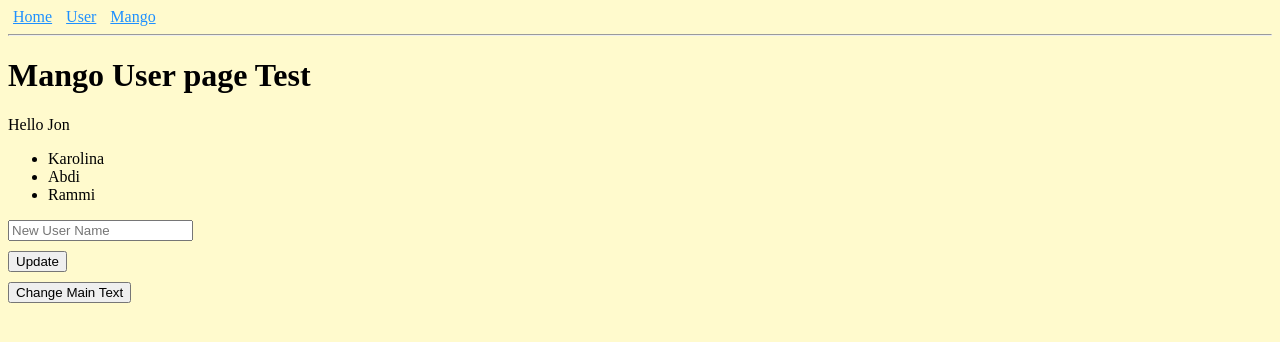
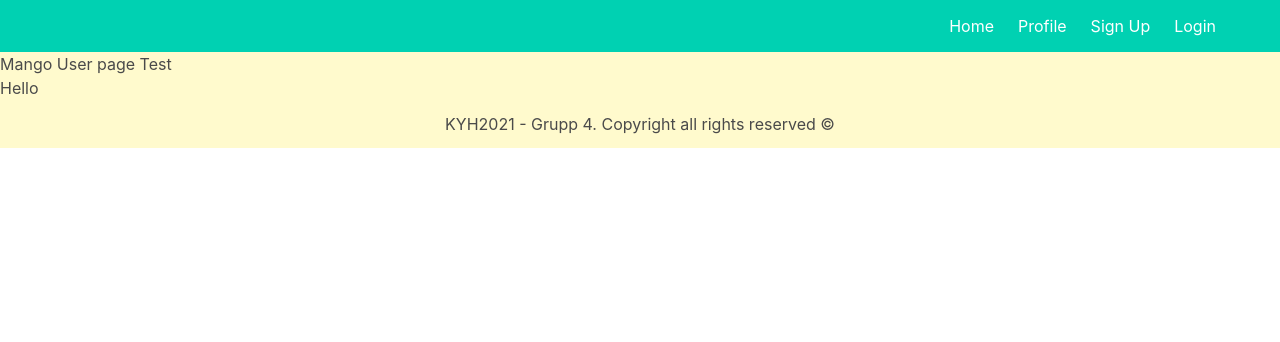
Before and after one commit to Jearnest94/Grupp_Fyra_Projektarbete, a Flask app: page /user in a window 1280 px wide. Shown: the top 342 px of the page. Run offline with Flask 2, Linux system fonts and the light colour scheme.

Commit message:
Added models.py, login.html, signup.html, blueprints(open,user,admin), CSS-styling

```diff
--- a/app.py
+++ b/app.py
@@ -1,31 +1,23 @@
 from flask import Flask, render_template, request, url_for, redirect
+from flask_sqlalchemy import SQLAlchemy
 
-app = Flask(__name__)
-username = 'Jon'
-users = ['Karolina', 'Abdi', 'Rammi']
+db = SQLAlchemy()
 
 
-@app.get('/')
-def index():
-    return render_template("index.html")
+def create_app():
+    app = Flask(__name__)
+    app.config['SECRET_KEY'] = '123secret'
+    app.config['SQLALCHEMY_DATABASE_URI'] = 'sqlite:///db.sqlite'
 
+    db.init_app(app)
 
-@app.get('/user')
-def user_get():
-    return render_template("user.html", name=username, friends=users)
+    from blueprints.open import bp_open
+    app.register_blueprint(bp_open)
 
+    from blueprints.user import bp_user
+    app.register_blueprint(bp_user)
 
-@app.post('/user')
-def user_post():
-    user_add = request.form['user_name']
-    users.append(user_add)
-    return redirect(url_for('user_get'))
+    from blueprints.admin import bp_admin
+    app.register_blueprint(bp_admin)
 
-
-@app.get('/mango')
-def mango():
-    return render_template("mango.html")
-
-
-if __name__ == '__main__':
-    app.run()
+    return app
--- /dev/null
+++ b/blueprints/__init__.py
@@ -0,0 +1,6 @@
+def main():
+    pass
+
+
+if __name__ == '__main__':
+    main()
--- /dev/null
+++ b/blueprints/admin/__init__.py
@@ -0,0 +1,3 @@
+from flask import Blueprint
+
+bp_admin = Blueprint('bp_admin', __name__)
--- /dev/null
+++ b/blueprints/user/__init__.py
@@ -0,0 +1,8 @@
+from flask import Blueprint, render_template
+
+bp_user = Blueprint('bp_user', __name__)
+
+
+@bp_user.get('/user')
+def user_get():
+    return render_template("user.html")
--- a/templates/base-template.html
+++ b/templates/base-template.html
@@ -2,19 +2,39 @@
 <html lang="en">
 <head>
     <meta charset="UTF-8">
+    <meta http-equiv="X-UA-Compatible" content="IE=edge">
+    <meta name="viewport" content="width=device-width, initial-scale=1">
     <title>{% block title %}{% endblock %}</title>
     <link rel="stylesheet" href="{{ url_for('static', filename='css/main.css') }}"/>
     <link rel="shortcut icon" href="{{ url_for('static', filename='img/favicon.ico') }}">
+    <link rel="stylesheet" href="https://cdnjs.cloudflare.com/ajax/libs/bulma/0.7.2/css/bulma.min.css"/>
 </head>
 <body>
-    <a class="menu-item" href="/">Home</a>
-    <a class="menu-item" href="/user">User</a>
-    <a class="menu-item" href="/mango">Mango</a>
-    <hr />
-    {% block content %}
-    {% endblock %}
+<section class="hero is-primary">
+    <div class="hero-head">
+        <nav class="navbar">
+            <div class="container">
+                <div id="navbarMenuHeroA" class="navbar-menu">
+                    <div class="navbar-end">
+                        <a href="{{ url_for('bp_open.index') }}" class="navbar-item">Home</a>
+                        <a href="{{ url_for('bp_user.user_get') }}" class="navbar-item">Profile</a>
+                        <a href="{{ url_for('bp_open.signup_get') }}" class="navbar-item">Sign Up</a>
+                        <a href="{{ url_for('bp_open.login_get') }}" class="navbar-item">Login</a>
+                    </div>
+                </div>
+            </div>
+        </nav>
+    </div>
+</section>
+{% block content %}
+{% endblock %}
 
-    {% block scripts %}
-    {% endblock %}
+<div class="card-footer-item">
+    <div class="hero-foot">
+        <p>KYH2021 - Grupp 4. Copyright all rights reserved ©</p>
+    </div>
+</div>
+
+
 </body>
 </html>
--- a/templates/index.html
+++ b/templates/index.html
@@ -4,8 +4,8 @@
     Mango Main
 {% endblock %}
 
-    {% block content %}
+{% block content %}
     <h1>This is the Mango Main page</h1>
     <p>This is a rotating Mango</p>
     <img class="list-thumbnail" src="{{ url_for('static', filename='img/mango.gif') }}">
-    {% endblock %}
+{% endblock %}
--- a/templates/user.html
+++ b/templates/user.html
@@ -7,21 +7,5 @@
 {% block content %}
     <h1 id="main-heading">Mango User page Test</h1>
     <p>Hello {{ name }}</p>
-    <ul>
-        {% for friend in friends %}
-            <li>{{ friend }}</li>
-        {% endfor %}
-    </ul>
 
-    <form action="/user" method="POST">
-        <input class=text-box type="text" name="user_name" placeholder="New User Name"/>
-        <br/>
-        <input class="button-submit" type="submit" value="Update">
-    </form>
-
-    <button onclick="changeText()">Change Main Text</button>
 {% endblock %}
-
-{% block scripts %}
-    <script src="{{ url_for('static', filename='js/source.js') }}"></script>
-{% endblock %}
```
Also changed, not shown: blueprints/open/__init__.py (added, +41 -0 lines), models.py (added, +9 -0 lines), templates/login.html (added, +40 -0 lines), templates/mango.html (deleted, +0 -16 lines), templates/signup.html (added, +34 -0 lines).
